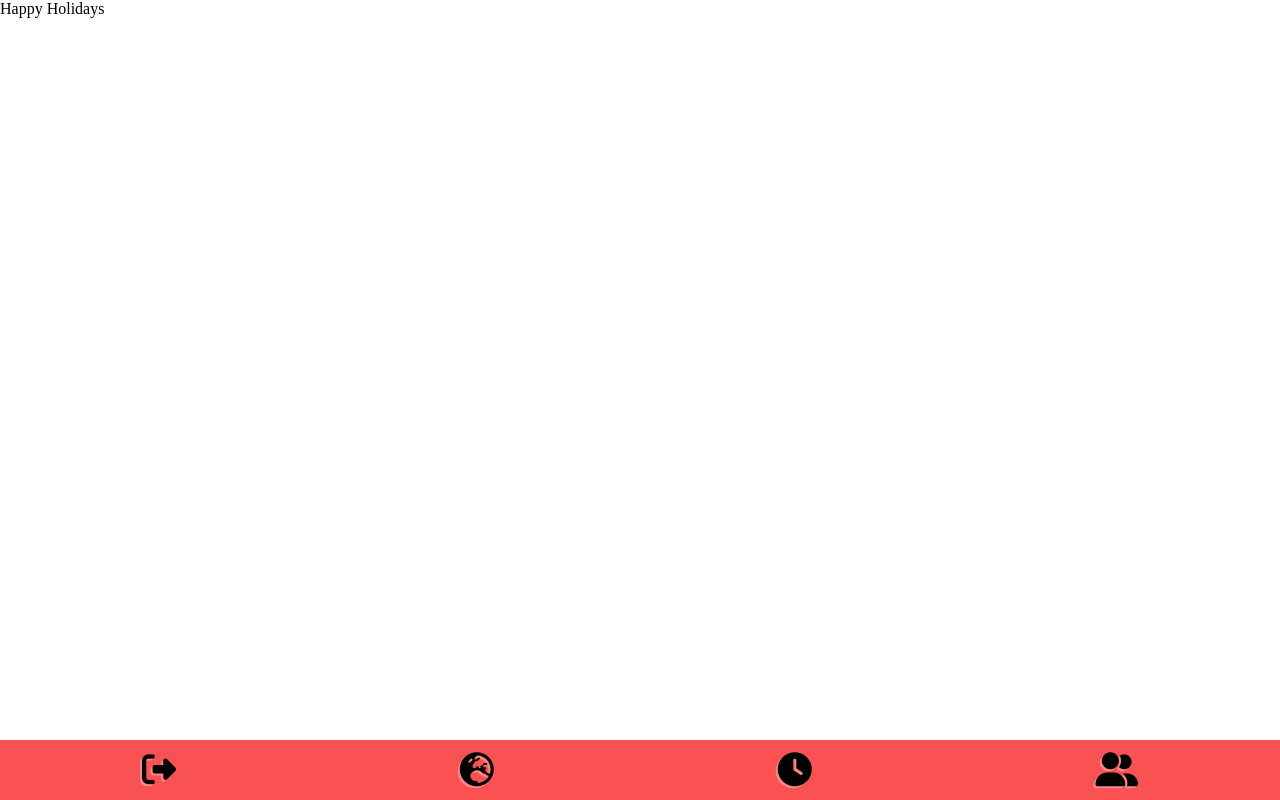
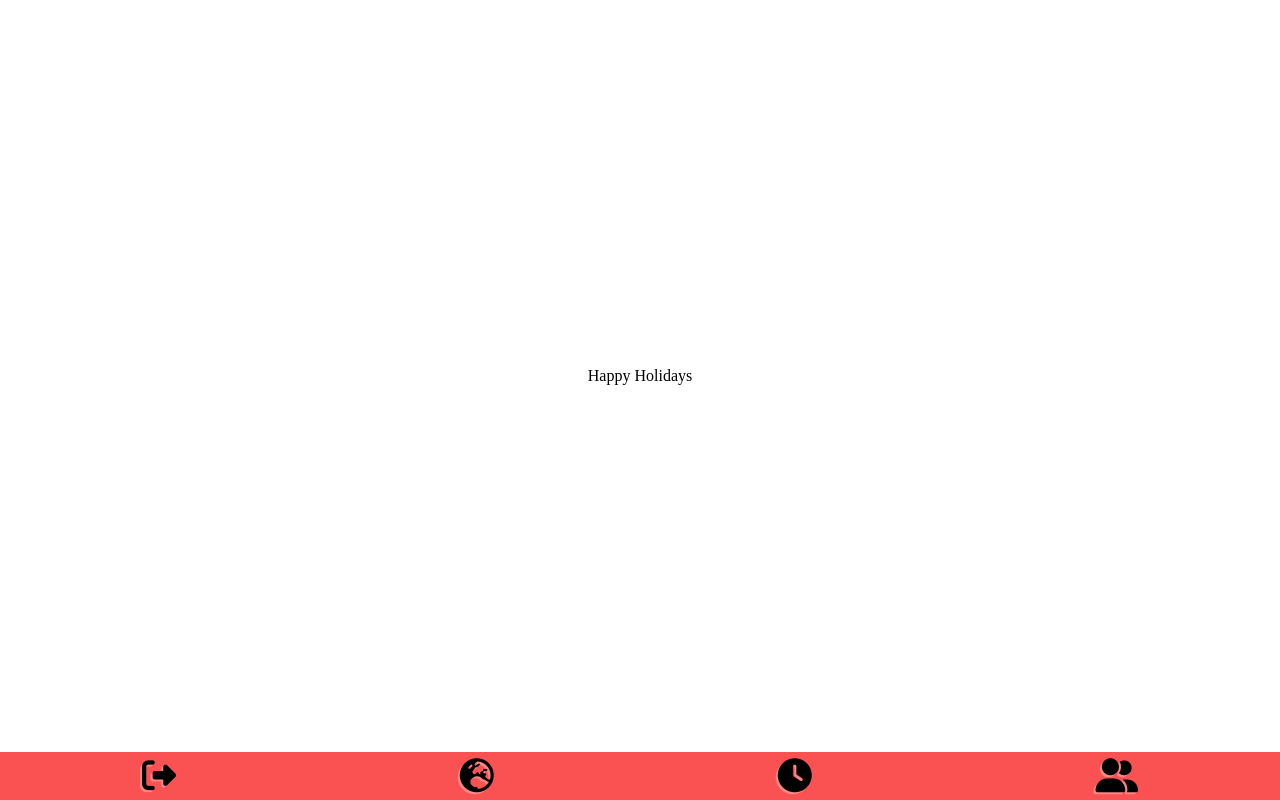
Before and after one commit to siddav83/happy-holiday-frontend, a React (Create React App) app: page /holidays in a window 1280 px wide. Built offline with nearby package versions, Linux system fonts and the light colour scheme.

Commit message:
added a reusable css container

```diff
--- a/src/Components/HolidaysNavbar/style.css
+++ b/src/Components/HolidaysNavbar/style.css
@@ -6,7 +6,7 @@
 	bottom: 0;
 	right: 0;
 	left: 0;
-	height: 60px;
+	height: 6vh;
 	background-color: var(--red);
 }
 
--- a/src/Pages/Holidays/Holidays.js
+++ b/src/Pages/Holidays/Holidays.js
@@ -3,7 +3,7 @@ import "./style.css";
 
 const Holidays = () => {
 	return (
-		<div>
+		<div className="main-container">
 			<h1>Happy Holidays</h1>
 		</div>
 	);
--- a/src/main.css
+++ b/src/main.css
@@ -31,3 +31,16 @@ video {
 	display: block;
 	max-width: 100%;
 }
+
+/* Reusable main container*/
+
+.main-container {
+	width: 90%;
+	max-width: 1400px;
+	margin: 0 auto;
+	padding: 1rem 0;
+	height: 94vh;
+	display: flex;
+	justify-content: center;
+	align-items: center;
+}
```
